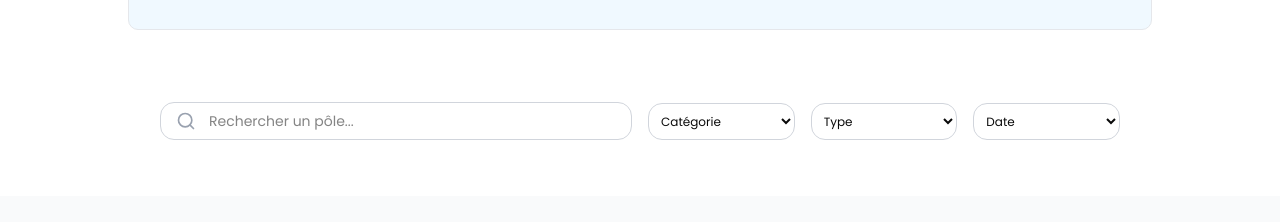
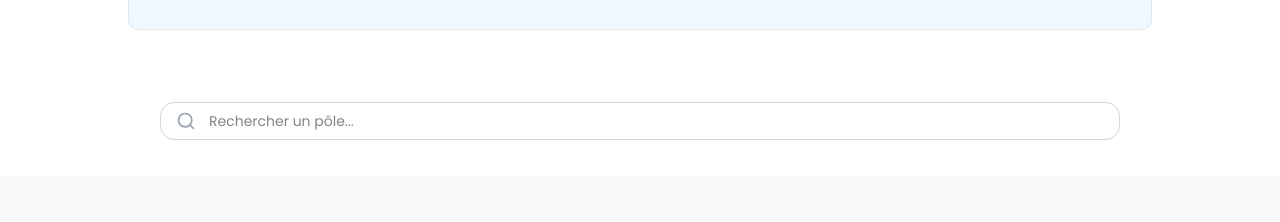
Before and after one commit to ordemdigitale/pasci-web, a Next.js app: page /espace-collaboratif/pole-concertation in a window 1280 px wide. Shown: the part 553-775 px from the top of the page. Built offline with nearby package versions, Linux system fonts and the light colour scheme.

Commit message:
mise à jour des fichiers

```diff
--- a/app/(main)/annuaire/annuaire-des-partenaires-techniques-et-financiers/page.tsx
+++ b/app/(main)/annuaire/annuaire-des-partenaires-techniques-et-financiers/page.tsx
@@ -116,7 +116,7 @@ export default function PageAnnuairePTF() {
 
       {/* Hero Section - Titre principal */}
       <div className="max-w-6xl mx-auto px-4 sm:px-6 lg:px-8 mb-16">
-        <h1 className="text-[#2a591d] font-extrabold text-4xl md:text-5xl text-center">
+        <h1 className="text-[#2a591d] font-extrabold text-2xl md:text-4xl text-center">
           Annuaire des Partenaires Techniques<br />et Financiers (PTF)
         </h1>
       </div>
@@ -128,7 +128,7 @@ export default function PageAnnuairePTF() {
           {/* Left content - Text */}
           <div className="space-y-8">
             <div>
-              <h2 className="text-[#E05017] font-bold text-3xl md:text-4xl mb-6">
+              <h2 className="text-[#E05017] font-bold text-2xl md:text-3xl mb-6">
                 Ensemble, nous pouvons renforcer l'impact
               </h2>
               <p className="text-gray-600 text-base leading-relaxed">
--- a/app/(main)/espace-collaboratif/pole-concertation/page.tsx
+++ b/app/(main)/espace-collaboratif/pole-concertation/page.tsx
@@ -60,9 +60,9 @@ export default function PagePoleConcertation() {
       </div>
 
       {/* Search bar + filters area*/}
-      <div className="p-6 mb-6">
+      <div className="p-6 mb-1">
         <div className="max-w-5xl mx-auto px-4 sm:px-6 lg:px-8 py-2">
-          <div className="grid grid-cols-6 md:grid-cols-6 gap-4 items-end">
+          <div className="grid grid-cols-1 md:grid-cols-1 gap-4 items-end">
             {/* search bar */}
             <div className="relative col-span-3">
               <Search className="absolute left-4 top-1/2 transform -translate-y-1/2 text-gray-400 w-5 h-5" />
@@ -76,7 +76,7 @@ export default function PagePoleConcertation() {
             </div>
 
             {/* filters */}
-            <div>
+            {/*<div>
               <select
                 value={selectedCategory}
                 onChange={(e) =>
@@ -93,9 +93,9 @@ export default function PagePoleConcertation() {
                   </option>
                 ))}
               </select>
-            </div>
+            </div>*/}
 
-            <div>
+            {/*<div>
               <select
                 value={selectedType}
                 onChange={(e) =>
@@ -109,9 +109,9 @@ export default function PagePoleConcertation() {
                 <option value="type3">Type 2</option>
                 <option value="type4">Type 3</option>
               </select>
-            </div>
+            </div>*/}
 
-            <div>
+            {/*<div>
               <select
                 value={selectedDate}
                 onChange={(e) =>
@@ -124,7 +124,7 @@ export default function PagePoleConcertation() {
                 <option value="2023">2023</option>
                 <option value="2022">2022</option>
               </select>
-            </div>
+            </div>*/}
 
           </div>
         </div>
--- a/app/(main)/offre-projets/page.tsx
+++ b/app/(main)/offre-projets/page.tsx
@@ -116,7 +116,7 @@ export default function PageOffreProjet() {
       {/* Search & Filters */}
       <div className="max-w-6xl mx-auto px-4 sm:px-6 lg:px-8 mb-10">
         <div className="bg-white rounded-xl shadow-sm border border-gray-200 p-6">
-          <div className="grid grid-cols-1 md:grid-cols-4 gap-4">
+          <div className="grid grid-cols-1 md:grid-cols-8 gap-4">
             {/* Search bar */}
             <div className="relative md:col-span-2">
               <Search className="absolute left-4 top-1/2 transform -translate-y-1/2 text-gray-400 w-5 h-5" />
@@ -130,7 +130,7 @@ export default function PageOffreProjet() {
             </div>
 
             {/* Domaine filter */}
-            <div>
+            {/*<div>
               <select
                 value={selectedDomaine}
                 onChange={(e) => setSelectedDomaine(e.target.value)}
@@ -143,10 +143,10 @@ export default function PageOffreProjet() {
                   </option>
                 ))}
               </select>
-            </div>
+            </div>*/}
 
             {/* Zone filter */}
-            <div>
+            {/*<div>
               <select
                 value={selectedZone}
                 onChange={(e) => setSelectedZone(e.target.value)}
@@ -159,15 +159,15 @@ export default function PageOffreProjet() {
                   </option>
                 ))}
               </select>
-            </div>
+            </div>*/}
           </div>
 
           {/* Results count */}
-          {(searchQuery || selectedDomaine || selectedZone) && (
-            <div className="mt-4 text-sm text-gray-600">
+          {/*{(searchQuery || selectedDomaine || selectedZone) && (
+            {/*<div className="mt-4 text-sm text-gray-600">
               <span className="font-bold text-[#E05017]">{filteredProjets.length}</span> projet{filteredProjets.length > 1 ? 's' : ''} trouvé{filteredProjets.length > 1 ? 's' : ''}
             </div>
-          )}
+          )}*/}
         </div>
       </div>
 
--- a/app/(main)/ressources/documentation/page.tsx
+++ b/app/(main)/ressources/documentation/page.tsx
@@ -173,7 +173,7 @@ export default function PageDocumentation() {
         {/* Search bar + filters area*/}
         <div className="bg-[#fafafb] rounded-lg shadow-sm p-6 mb-6">
           {/* search bar */}
-          <div className="relative mb-6">
+          <div className="relative mb-1">
             <Search className="absolute left-4 top-1/2 transform -translate-y-1/2 text-gray-400 w-5 h-5" />
             <input
               type="text"
@@ -192,7 +192,7 @@ export default function PageDocumentation() {
             />
           </div>
           {/* filters */}
-          <div className="grid grid-cols-1 md:grid-cols-4 gap-4 items-end">
+          {/*<div className="grid grid-cols-1 md:grid-cols-4 gap-4 items-end">
             <div>
               <label className="block text-sm text-gray-700 mb-2">
                 Catégorie
@@ -250,7 +250,7 @@ export default function PageDocumentation() {
                 Réinitialiser
               </button>
             </div>
-          </div>
+          </div>*/}
 
         </div>
         {/* End search bar + filters area */}
```
